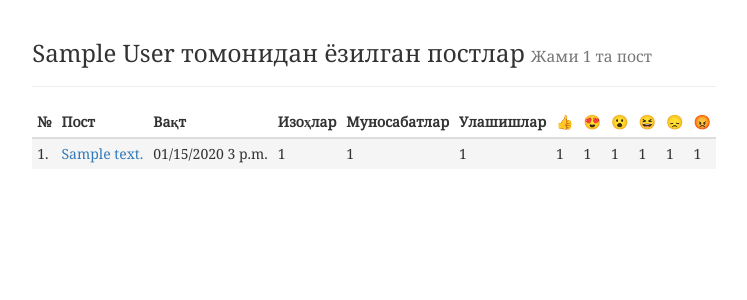
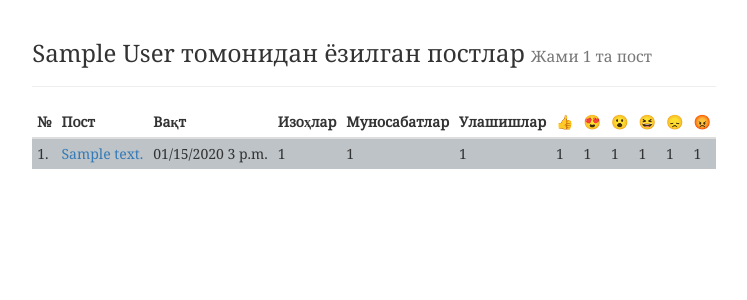
Before and after one commit to muminoff/maslahat, a Django app: a page that uses core/templates/base.html in a window 1280 px wide, with the pointer over the restyled element. Shown: the part 52-352 px from the top of the page, without its empty margins (281-1028 px from the left). Run offline with Django 3.2, Linux system fonts and the light colour scheme; tables that the repository leaves empty hold one stand-in row (values such as "Sample post"); parts of the project's set-up code (start-up, migrations or seed data) failed here and were passed over; some libraries are stand-ins or nearby versions.

Commit message:
hover table

```diff
--- a/core/templates/base.html
+++ b/core/templates/base.html
@@ -43,6 +43,9 @@
     a:visited {
       text-decoration: none;
     }
+    .table-hover tbody tr:hover td, .table-hover tbody tr:hover th {
+      background-color: #bdc3c7;
+    }
     </style>
     {% endblock %}
     <!--[if lt IE 9]>
```
